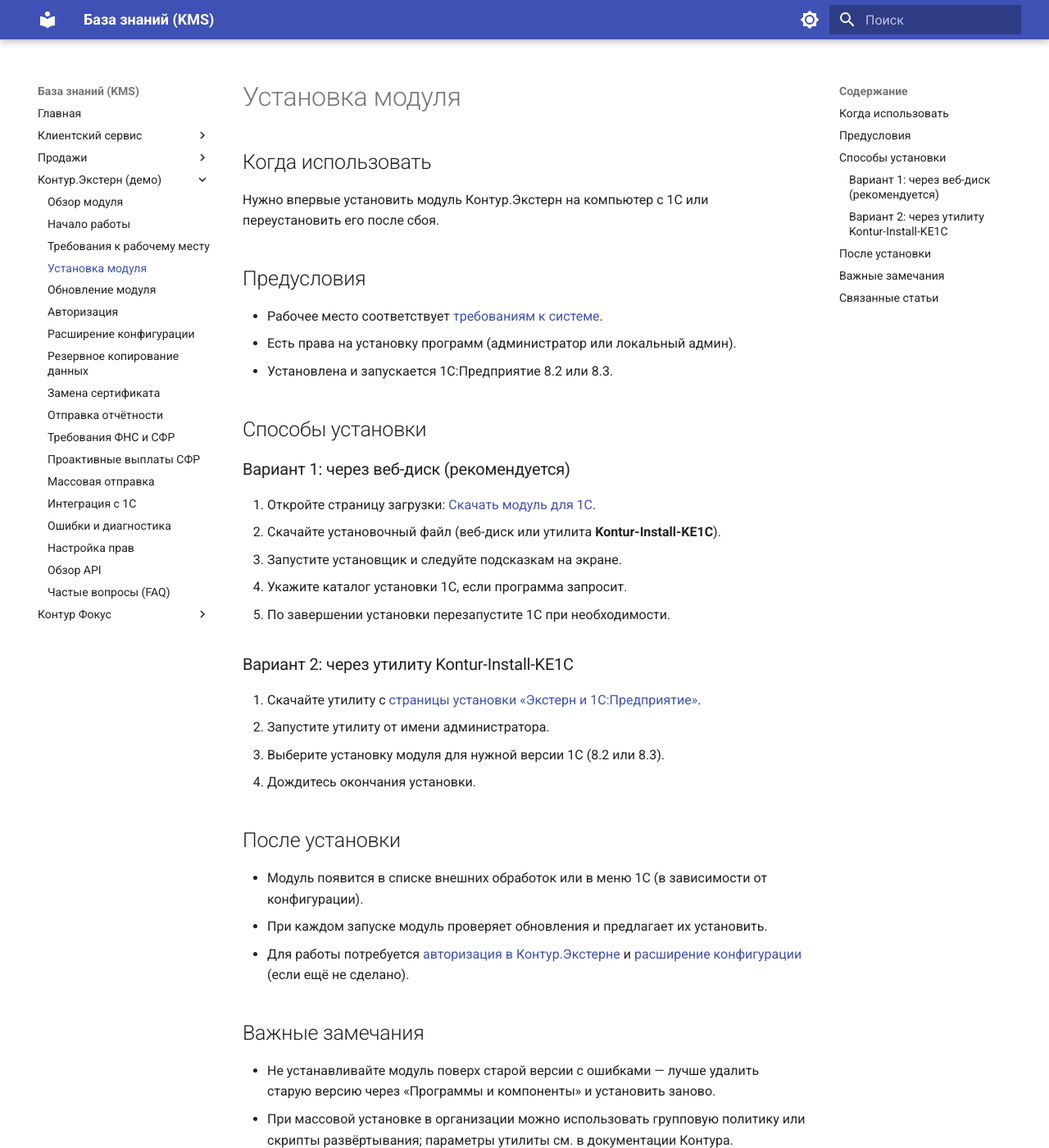
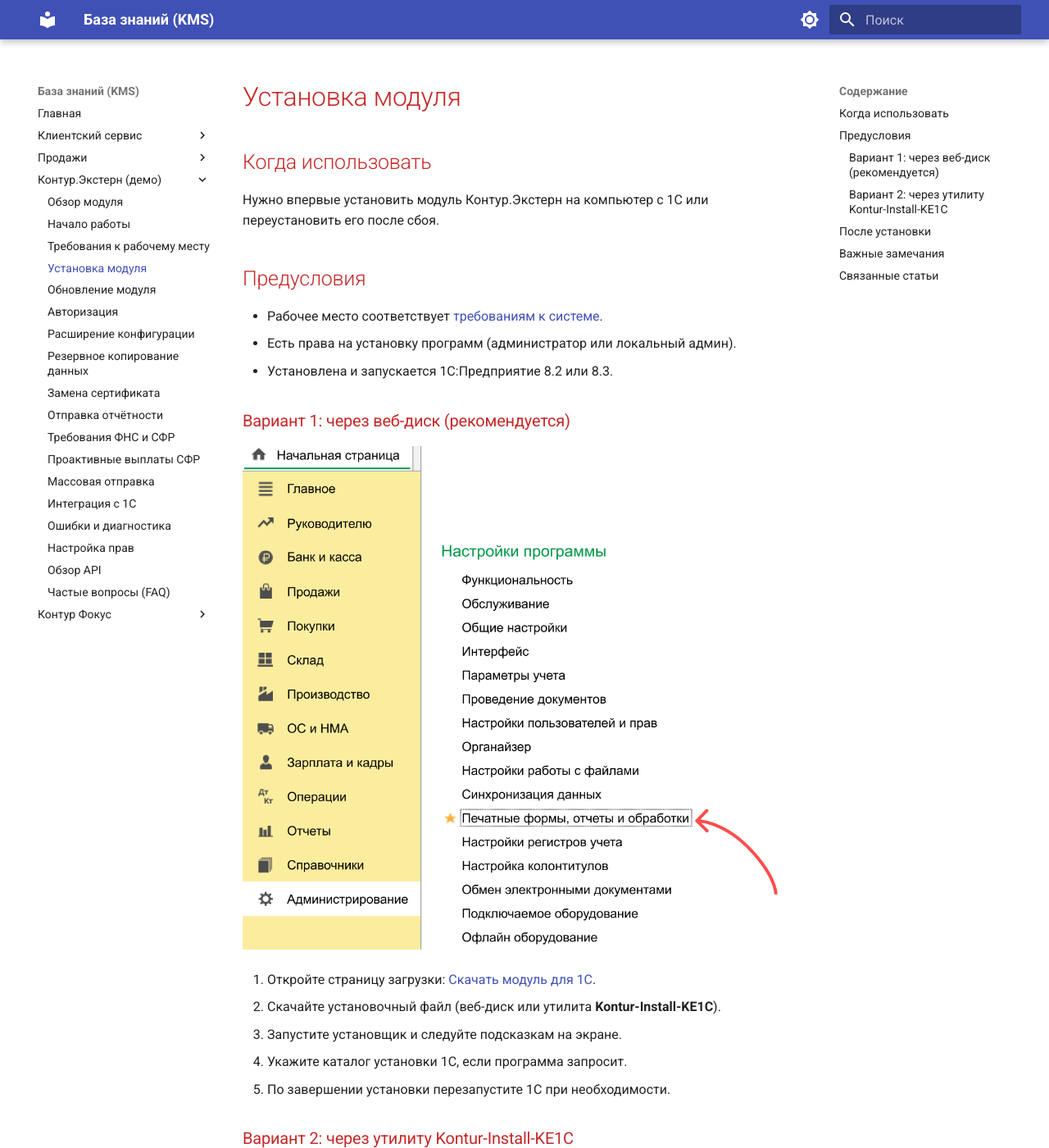
Before and after one commit to danilfilippov93/kms, an MkDocs documentation site: the page built from content/extern/ru/extern-installation.md, in a window 1280 px wide and 1400 px high. Shown: the whole window at 82% size. Built offline with MkDocs 1.6.1 and Material for MkDocs 9.7.7, drawn with Linux system fonts in a browser that asks for light colours.

Commit message:
Добавил картинку

```diff
--- a/content/extern/ru/extern-installation.md
+++ b/content/extern/ru/extern-installation.md
@@ -21,9 +21,10 @@ owner: team-extern
 - Есть права на установку программ (администратор или локальный админ).
 - Установлена и запускается 1С:Предприятие 8.2 или 8.3.
 
-## Способы установки
 
 ### Вариант 1: через веб-диск (рекомендуется)
+
+![Переход в печатные формы в 1С](../../Perei_dite_v_Pechatnye_formy.png)
 
 1. Откройте страницу загрузки: [Скачать модуль для 1С](https://update.kontur.ru/1c/v1/kext/data-processor?p=1210).
 2. Скачайте установочный файл (веб-диск или утилита **Kontur-Install-KE1C**).
--- /dev/null
+++ b/content/stylesheets/extra.css
@@ -0,0 +1,9 @@
+/* Красные заголовки на страницах контента */
+.md-typeset h1,
+.md-typeset h2,
+.md-typeset h3,
+.md-typeset h4,
+.md-typeset h5,
+.md-typeset h6 {
+  color: #c62828 !important;
+}
--- a/mkdocs.yml
+++ b/mkdocs.yml
@@ -7,6 +7,9 @@ site_description: Локальная база знаний по сценарию
 site_url: https://your-org.github.io/kms-base  # заменить на свой URL при публикации
 
 docs_dir: content
+
+extra_css:
+  - stylesheets/extra.css
 
 theme:
   name: material
```
Also changed, not shown: content/extern/Perei_dite_v_Pechatnye_formy.png (added).
